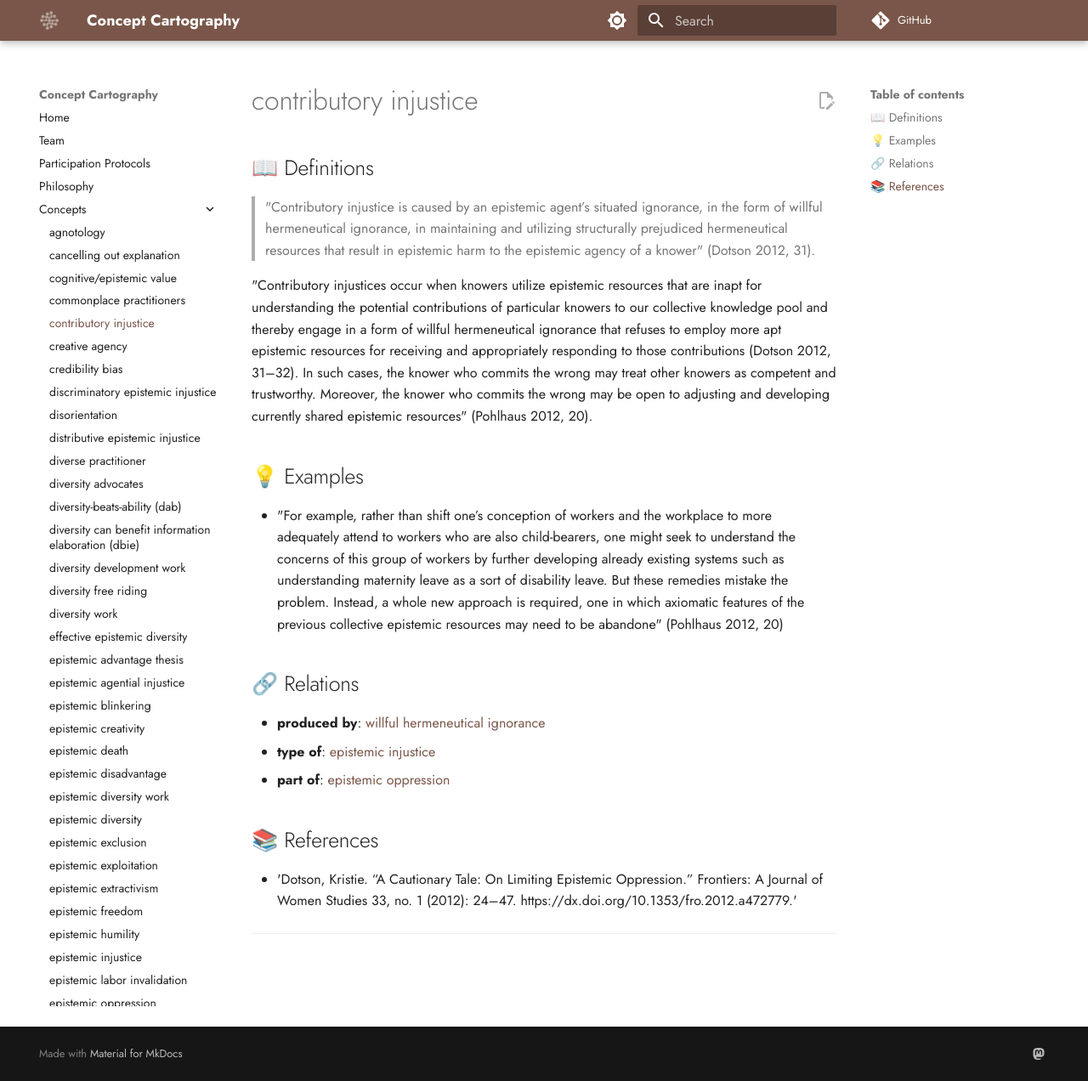
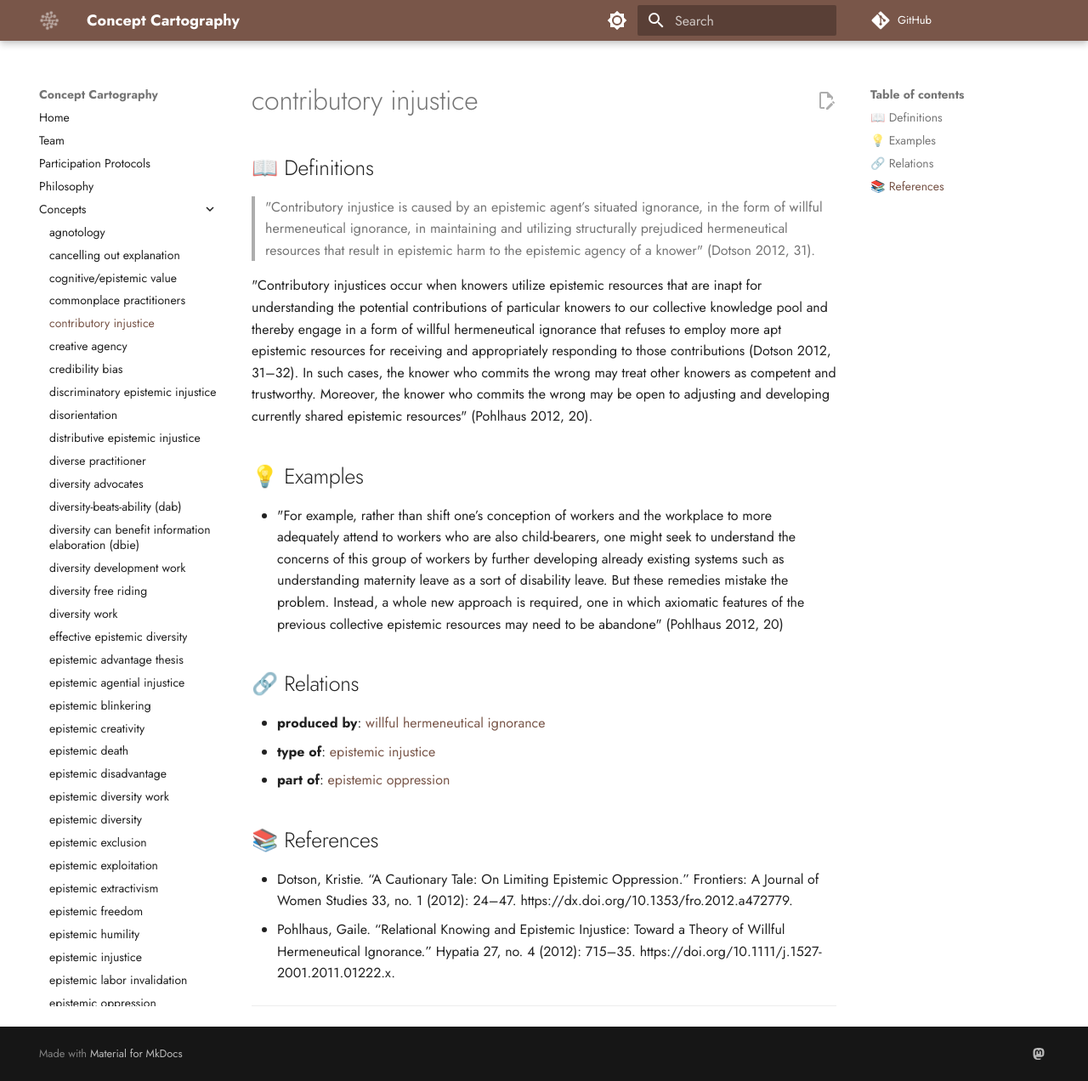
Before and after one commit to conceptcartography/conceptcartography, an MkDocs documentation site: the page built from docs/concepts/contributory-injustice.md, in a window 1280 px wide and 1272 px high. Shown: the whole window at 85% size. Built offline with MkDocs 1.6.1 and Material for MkDocs 9.7.7, drawn with Linux system fonts in a browser that asks for light colours; comment, search, counter and statistics services are not loaded; the version menu is left out.

Commit message:
Update contributory-injustice.md

```diff
--- a/docs/concepts/contributory-injustice.md
+++ b/docs/concepts/contributory-injustice.md
@@ -52,7 +52,8 @@ relations:
 
 ## 📚 References
 
-- 'Dotson, Kristie. “A Cautionary Tale: On Limiting Epistemic Oppression.” Frontiers: A Journal of Women Studies 33, no. 1 (2012): 24–47. https://dx.doi.org/10.1353/fro.2012.a472779.'
+- Dotson, Kristie. “A Cautionary Tale: On Limiting Epistemic Oppression.” Frontiers: A Journal of Women Studies 33, no. 1 (2012): 24–47. https://dx.doi.org/10.1353/fro.2012.a472779.
+- Pohlhaus, Gaile. “Relational Knowing and Epistemic Injustice: Toward a Theory of Willful Hermeneutical Ignorance.” Hypatia 27, no. 4 (2012): 715–35. https://doi.org/10.1111/j.1527-2001.2011.01222.x.
 
 ---
 
```
